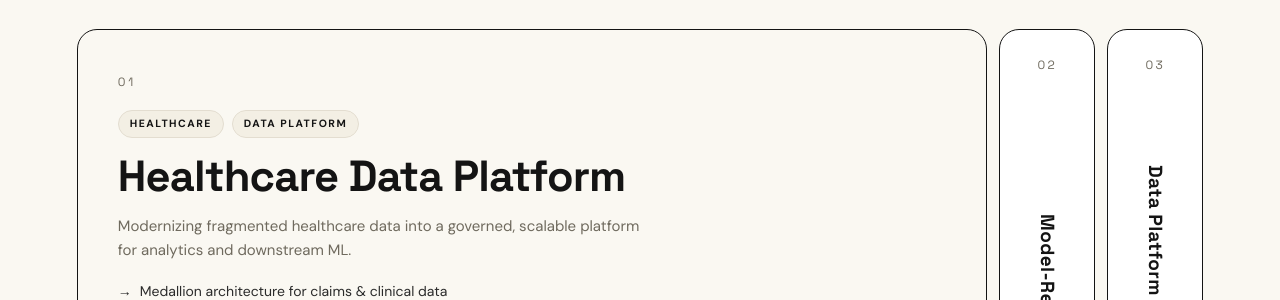
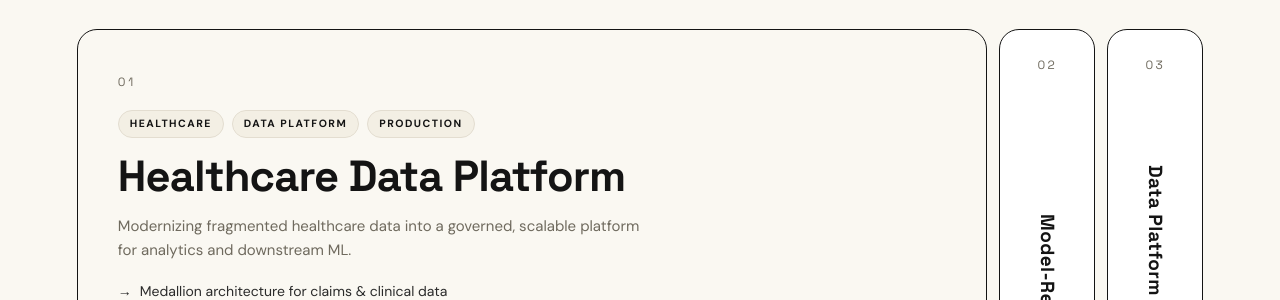
Before and after one commit to datawithpreet/datawithpreet.github.io, a Jekyll site: the page index.html, which Jekyll copies as it is, in a window 1280 px wide and 900 px high, scrolled down 5030 px. Shown: the part 143-443 px from the top of the window. Built offline with Jekyll 4.4.1, drawn with Linux system fonts in a browser that asks for light colours; some web fonts are replaced.

Commit message:
Work panels: production labels

```diff
--- a/index.html
+++ b/index.html
@@ -274,7 +274,7 @@
             <div class="panel-collapsed-label"><span class="p-num">01</span><span class="p-vtitle">Healthcare Data Platform</span><span class="p-plus">+</span></div>
             <div class="panel-body">
             <span class="wc-num">01</span>
-            <div class="wc-tags"><span>HEALTHCARE</span><span>DATA PLATFORM</span></div>
+            <div class="wc-tags"><span>HEALTHCARE</span><span>DATA PLATFORM</span><span class="wc-prod">PRODUCTION</span></div>
             <h3>Healthcare Data Platform</h3>
             <p>Modernizing fragmented healthcare data into a governed, scalable platform for analytics and downstream ML.</p>
             <ul>
@@ -291,7 +291,7 @@
             <div class="panel-collapsed-label"><span class="p-num">02</span><span class="p-vtitle">Model-Ready Data</span><span class="p-plus">+</span></div>
             <div class="panel-body">
             <span class="wc-num">02</span>
-            <div class="wc-tags"><span>ML</span><span>FEATURE ENGINEERING</span></div>
+            <div class="wc-tags"><span>ML</span><span>FEATURE ENGINEERING</span><span class="wc-prod">PRODUCTION</span></div>
             <h3>Model-Ready Data</h3>
             <p>Building temporal feature pipelines that respect snapshot dates, lookback windows and follow-up periods.</p>
             <p class="wc-outcome"><strong>Outcome:</strong> $1M+ in annual savings from a production Medicaid churn model.</p>
@@ -309,7 +309,7 @@
             <div class="panel-collapsed-label"><span class="p-num">03</span><span class="p-vtitle">Data Platform Modernization</span><span class="p-plus">+</span></div>
             <div class="panel-body">
             <span class="wc-num">03</span>
-            <div class="wc-tags"><span>CLOUD</span><span>MIGRATION</span></div>
+            <div class="wc-tags"><span>CLOUD</span><span>MIGRATION</span><span class="wc-prod">PRODUCTION</span></div>
             <h3>Data Platform Modernization</h3>
             <p>Moving legacy pipelines toward cloud-native architectures with stronger governance, reliability and observability.</p>
             <ul>
```
